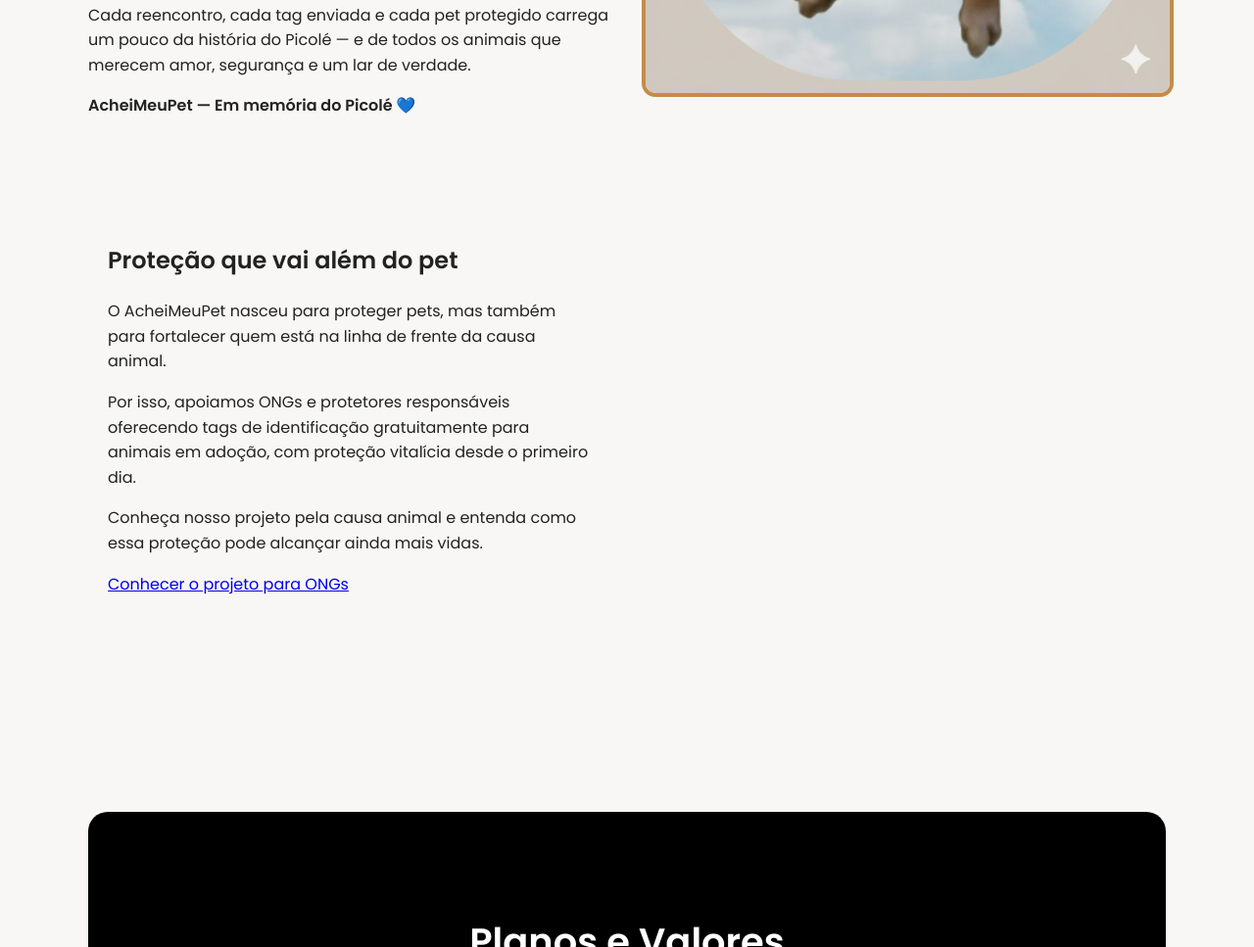
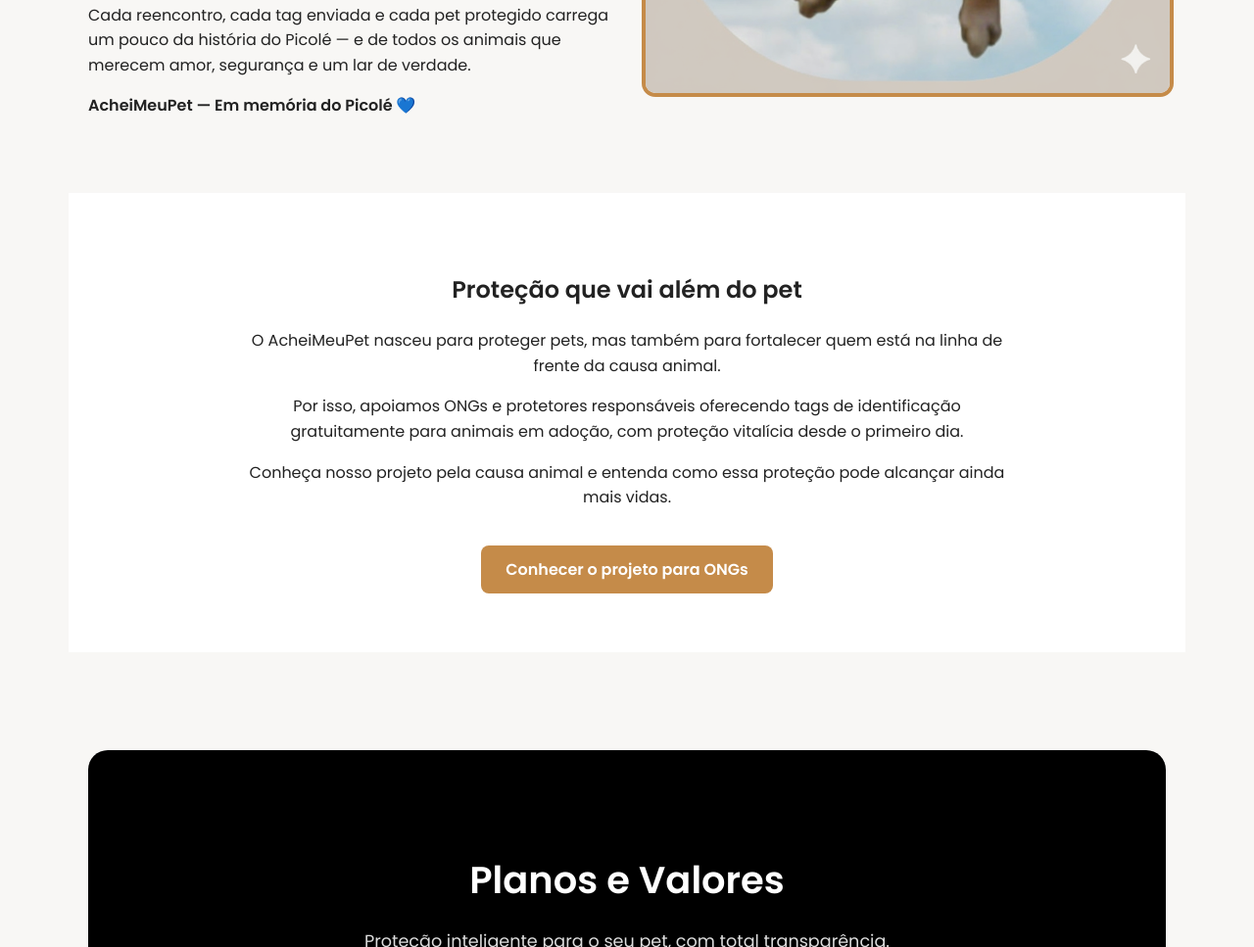
Before and after one commit to contatodbarbaro-bot/acheimeupet, a plain HTML site: page acheimeupet/index.html in a window 1280 px wide. Shown: the part 3483-4450 px from the top of the page at 98% size. Drawn offline with nearby package versions, Linux system fonts and the light colour scheme.

Commit message:
Update index.html

```diff
--- a/acheimeupet/index.html
+++ b/acheimeupet/index.html
@@ -1,4 +1,3 @@
-
 <!DOCTYPE html>
 <html lang="pt-BR">
 <head>
@@ -392,6 +391,29 @@ footer a { color: #fff; }
 .ong-dark-box h4 {
   color: #C58B49;
 }
+
+/* Estilos para a seção ONG centralizada */
+.secao-ong {
+  padding: 60px 20px;
+  text-align: center;
+  background: #fff;
+}
+
+.secao-ong-container {
+  max-width: 800px;
+  margin: 0 auto;
+}
+
+.btn-primary {
+  display: inline-block;
+  background: var(--caramelo);
+  color: #fff;
+  padding: 12px 25px;
+  border-radius: 8px;
+  text-decoration: none;
+  font-weight: 600;
+  margin-top: 20px;
+}
 </style>
 </head>
 
@@ -551,6 +573,8 @@ footer a { color: #fff; }
   <div>
     <img src="picole.png" alt="Picolé - inspiração do AcheiMeuPet">
   </div>
+</section>
+
 <section class="secao-ong">
   <div class="secao-ong-container">
 
@@ -575,9 +599,6 @@ footer a { color: #fff; }
     <a href="ongs.html" class="btn-primary">Conhecer o projeto para ONGs</a>
 
   </div>
-</section>
-
-
 </section>
 
 <!-- NOVA SEÇÃO: PLANOS E VALORES -->
```
